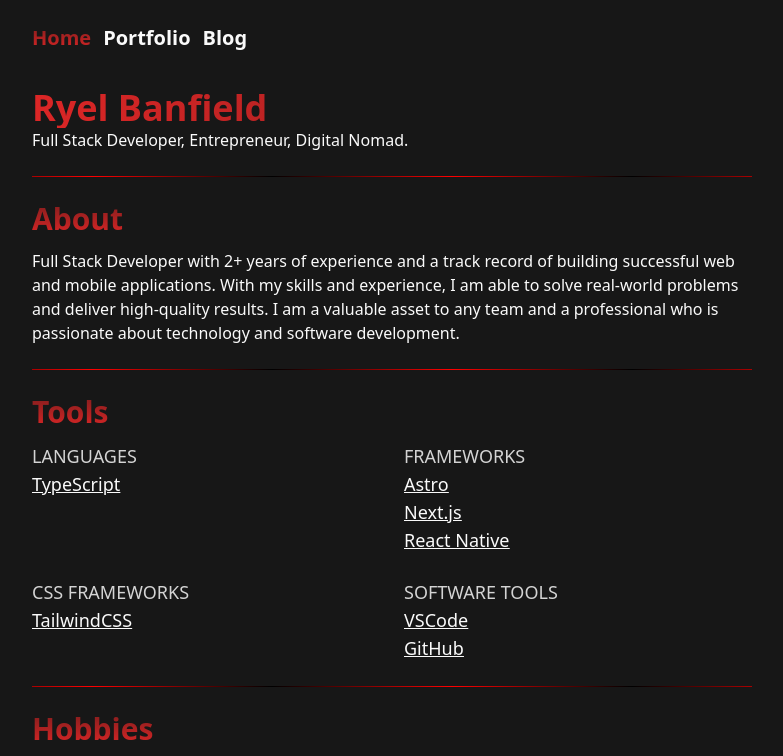
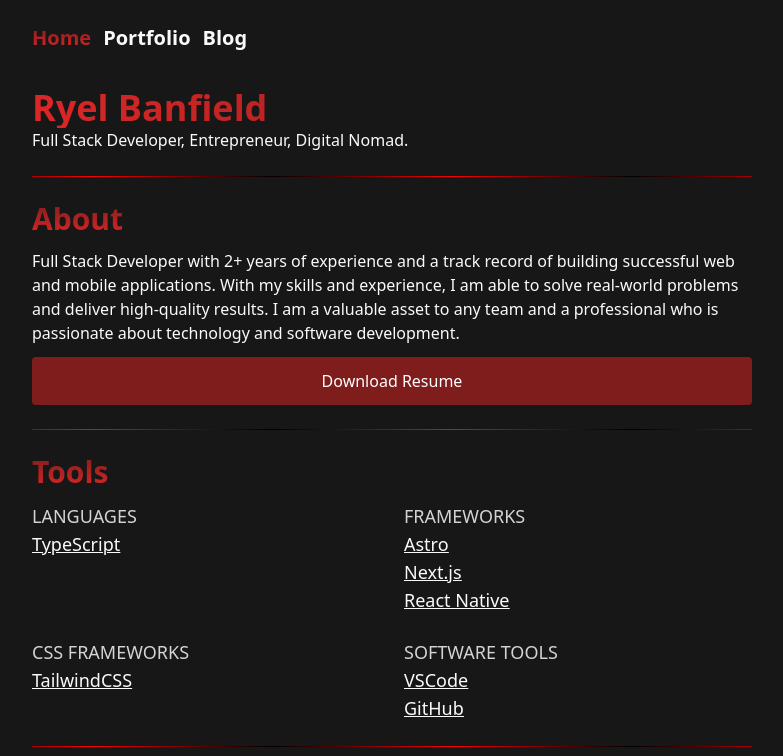
Before and after one commit to RyelBanfield/ryelbanfield.me, an Astro site: page / in a window 1280 px wide. Shown: the top 756 px of the page, without its empty margins (248-1031 px from the left). Built offline with nearby package versions, Linux system fonts and the light colour scheme; Astro itself is replaced by a stand-in of ours.

Commit message:
Add resume

```diff
--- a/src/pages/index.astro
+++ b/src/pages/index.astro
@@ -60,7 +60,7 @@ const hobbies = [
       >
         About
       </h2>
-      <p>
+      <p class="mb-3">
         Full Stack Developer with 2+ years of experience and a track record of
         building successful web and mobile applications. With my skills and
         experience, I am able to solve real-world problems and deliver
@@ -68,6 +68,11 @@ const hobbies = [
         professional who is passionate about technology and software
         development.
       </p>
+      <div class="rounded bg-red-900 p-3 text-center hover:bg-red-800">
+        <a href="/RyelBanfield-Resume.pdf" class="text-white" download>
+          Download Resume
+        </a>
+      </div>
     </Section>
 
     <Section>
```
Also changed, not shown: 1 other file.
